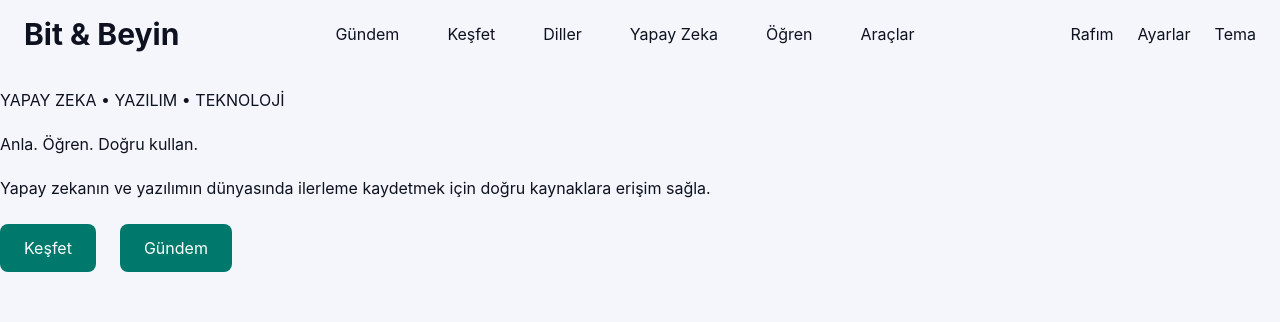
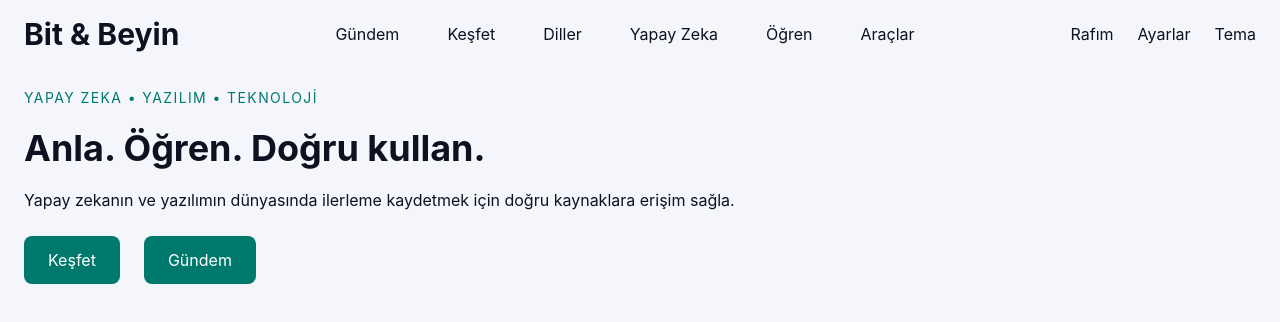
Before and after one commit to vyslaln/bit-brain, a website: page public/index.html in a window 1280 px wide. Drawn offline with nearby package versions, Linux system fonts and the light colour scheme; files that its build step writes are made by us from their sources.

Commit message:
feat: style hero heading and tag
Hero'ya kenar boşluğu eklendi. Başlık büyütüldü ve kalınlaştırıldı. Etiket küçültüldü, harf aralığı açıldı, açık temada teal, koyu temada neon renk verildi (--color-primary-neon).

```diff
--- a/public/index.html
+++ b/public/index.html
@@ -47,9 +47,9 @@
 
     <!-- Sayfanın içeriği burada yer alacak -->
     <main>
-        <section id="hero">
-            <p class="mt-5"> YAPAY ZEKA • YAZILIM • TEKNOLOJİ </p>
-            <h1 class="mt-5">Anla. Öğren. Doğru kullan.</h1>
+        <section id="hero" class="px-6">
+            <p class="mt-5 text-sm tracking-widest text-primary dark:text-primary-neon"> YAPAY ZEKA • YAZILIM • TEKNOLOJİ </p>
+            <h1 class="mt-5 font-bold text-4xl">Anla. Öğren. Doğru kullan.</h1>
             <p class="mt-5">Yapay zekanın ve yazılımın dünyasında ilerleme kaydetmek için doğru kaynaklara erişim sağla.</p>
 
             <!-- Burada butonlarımızı tutacağız. -->
--- a/src/input.css
+++ b/src/input.css
@@ -9,6 +9,7 @@
     --color-text-light: oklch(18.6% 0.029 271.2);
     --color-text-dark: oklch(94.0% 0.013 271.3);
     --color-primary-dark: oklch(41% 0.092 182.9);
+    --color-primary-neon: oklch(86.5% 0.150 179.9);
 }
 
 /* Buraya dark mod özelliğinin ne zaman aktif olacağını belirten satırı ekliyoruz */
```
